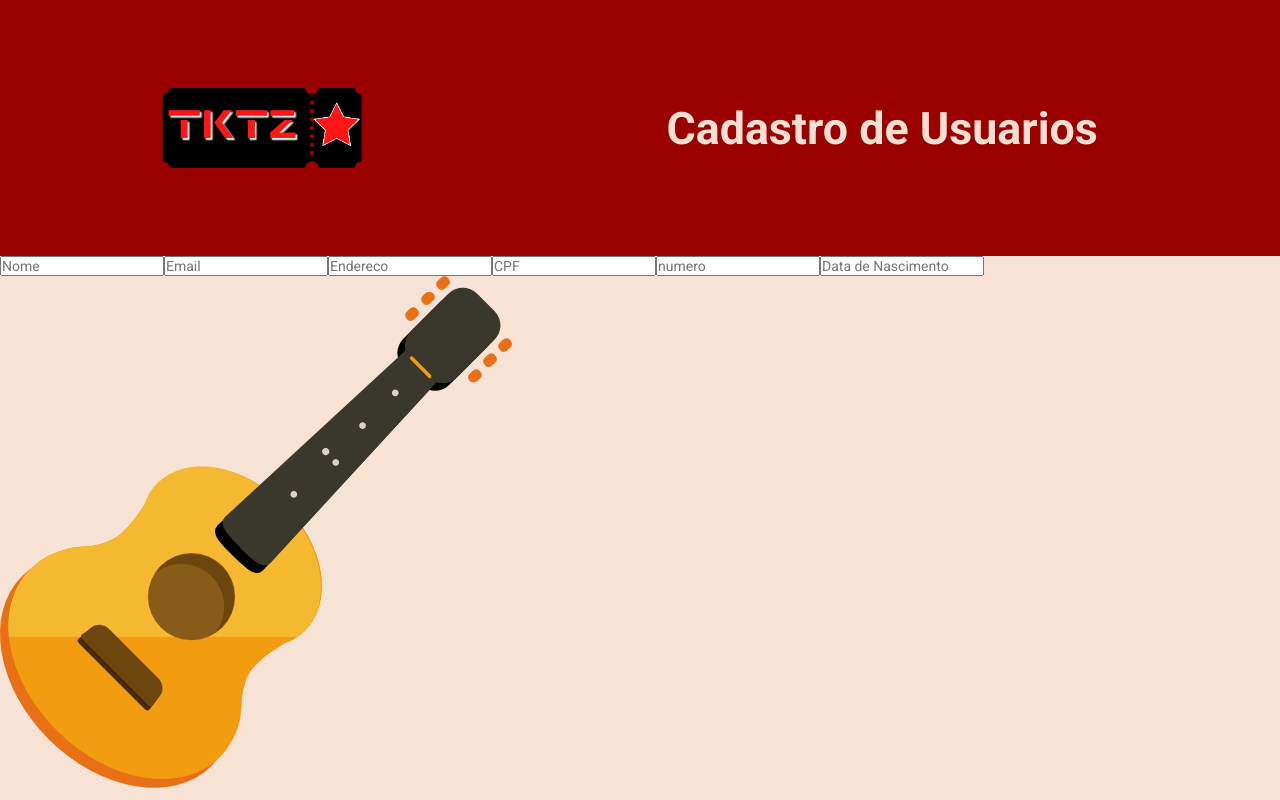
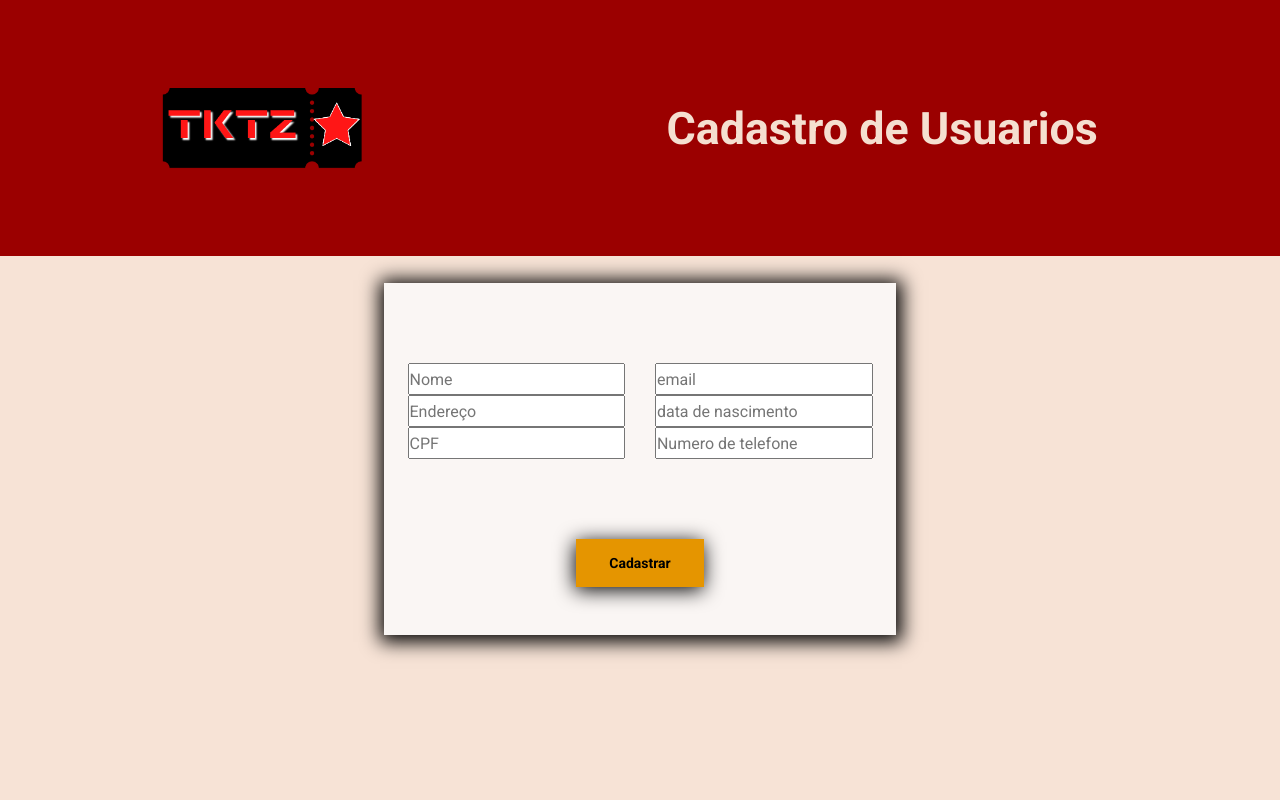
Before and after one commit to ucb-concorrente/projeto, a React (Create React App) app in the folder frontend/: page /cadastro in a window 1280 px wide. Shown: the top 800 px of the page. Built offline with nearby package versions, Linux system fonts and the light colour scheme.

Commit message:
tela de cadastro de usuario

```diff
--- a/frontend/src/components/SignUpForm/Form.js
+++ b/frontend/src/components/SignUpForm/Form.js
@@ -1,127 +1,91 @@
 import { useState } from "react";
+import api from "../../services/api";
+import "./styles.scss";
 import InputMask from "react-input-mask";
-import { toast, ToastContainer } from "react-toastify";
-import "./styles.scss";
-import Spinner from "../../assets/spinner.svg";
-import Violao from "../../assets/violao.png";
 
 export function Form() {
-  const [form, setForm] = useState({
-    nome: "",
-    email: "",
-    endereco: "",
-    cpf: "",
-    numero: "",
-    data_nasc: "",
+  const [nome, setNome] = useState("");
+  const [email, setEmail] = useState("");
+  const [endereco, setEdereco] = useState("");
+  const [cpf, setCpf] = useState("");
+  const [numero, setNumero] = useState("");
+  const [dataNasci, setDataNasci] = useState("");
+
+  function handleSubmit(c) {
+    c.preventDefault();
+    const cadastre = {
+      name: nome,
+      price: email,
+      dataNasci,
+      endereco,
+      cpf,
+      numero,
+    };
+    console.log(cadastre);
+    api
+      .post("cadastre/add/", cadastre)
+      .then((response) => {
+        console.log(response);
+      })
+      .catch((error) => {
+        throw new Error(error);
       });
-
-  const [loading, setLoading] = useState(false);
-
-  function onFormChange(event) {
-    const { value, name } = event.target;
-    setForm((f) => ({
-      ...f,
-      [name]: value,
-    }));
   }
-
-  function validForm() {
-    const validEmailRegex =
-      /^[a-zA-Z0-9.!#$%&'*+/=?^_`{|}~-]+@[a-zA-Z0-9-]+(?:\.[a-zA-Z0-9-]+)*$/;
   return (
-      form.nome &&
-      form.cpf.length === 14 &&
-      form.data_nasc.length === 10 &&
-      Boolean(form.email.match(validEmailRegex)) &&
-      form.numero.length === 16 &&
-      form.endereco
-    );
-  }
-
-  function handleCadastre() {
-    setLoading(true);
-    if (!validForm()) {
-      toast.error("Verifique os campos digitados!");
-      setLoading(false);
-    } else {
-      setTimeout(() => {
-        toast.success("Cadastro realizado com sucesso!");
-        setLoading(false);
-      }, 5000);
-    }
-  }
-
-  return (
-    <div className="container-signup">
-      <form className="form">
+    <div className="container-SingUp">
+      <form onSubmit={(cadastre) => handleSubmit(cadastre)}>
+        <div className="columns">
+          <div className="column-1">
               <input
                 placeholder="Nome"
+                type="text"
                 name="nome"
-          value={form.nome}
-          onChange={onFormChange}
+                value={nome}
+                onChange={(nome) => setNome(nome.target.value)}
+              />
+              <input
+                placeholder="Endereço"
+                type="text"
+                name="endereco"
+                value={endereco}
+                onChange={(endereco) => setEdereco(endereco.target.value)}
+              />
+               <InputMask
+                mask="999.999.999-99"
+                value={cpf}
+                onChange={(event) => setCpf(event.target.value)}
+                disabled={false}
+                maskChar=" "
+        >
+          {() => <input placeholder="CPF" type="text" />}
+        </InputMask>
+          </div>
+          <div className="colum-2">
+              <input
+                placeholder="email"
+                type="text"
+                name="email"
+                value={email}
+                onChange={(email) => setEmail(email.target.value)}
               />
 
-        <input
-          placeholder="Email"
-          name="email"
-          value={form.email}
-          onChange={onFormChange}
-        />
+              <InputMask mask="99-99-9999" defaultValue="30-06-2022"
+              placeholder="data de nascimento"
+              type="text"
+              name="dataNasci"
+              value={dataNasci}
+              onChange={(dataNasci) => setDataNasci(dataNasci.target.value)} />
 
-        <input
-          placeholder="Endereco"
-          name="endereco"
-          value={form.endereco}
-          onChange={onFormChange}
-        />
-
-        <InputMask
-          mask={"999.999.999-99"}
-          value={form.cpf}
-          onChange={onFormChange}
-        >
-          {() => <input placeholder="CPF" name="cpf" />}
-        </InputMask>
-
-        <InputMask
-          mask={"(99) 9 9999-9999"}
-          value={form.numero}
-          onChange={onFormChange}
-        >
-          {() => <input placeholder="numero" name="numero" />}
-        </InputMask>
-
-        <InputMask
-          mask={"99/99/9999"}
-          value={form.data_nasc}
-          onChange={onFormChange}
-        >
-          {() => <input placeholder="Data de Nascimento" name="data_nasc" />}
-        </InputMask>
-        <img alt="violao" id="violao" src={Violao} />
+              <InputMask mask="+55\ 99 99999-9999" maskChar={null}
+              placeholder="Numero de telefone"
+              type="text"
+              name="numero"
+              value={numero}
+              onChange={(numero) => setNumero(numero.target.value)} />
+          </div>
+        </div>
       </form>
-      <div style={{ margin: "80px 0 59px 120px" }}>
-        <button
-          onClick={handleCadastre}
-          disabled={loading}
-          style={{ cursor: loading ? "default" : "pointer" }}
-          className="cadastre-btn"
-        >
-          {loading ? <img alt="Loading spinner" src={Spinner} /> : "Cadastrar"}
-        </button>
-        <ToastContainer
-          position="top-center"
-          autoClose={5000}
-          hideProgressBar={false}
-          newestOnTop={false}
-          closeOnClick
-          rtl={false}
-          pauseOnFocusLoss
-          pauseOnHover
-        />
-      </div>
-
-      <footer className="footer"></footer>
+        <button type="submit"><b>Cadastrar</b></button>
     </div>
   );
 }
--- a/frontend/src/components/SignUpForm/styles.scss
+++ b/frontend/src/components/SignUpForm/styles.scss
@@ -0,0 +1,54 @@
+div.container-SingUp{
+    border: none;
+    box-shadow: 1px 2px 18px 5px;
+    margin: 1.7rem auto;
+    height: 22rem;
+    width: 32rem;
+    display: flex;
+    align-items: center;
+    justify-content: center;
+    background-color:#faf6f4;
+    flex-direction: column;
+
+    input{
+        height: 2rem;
+        width: 29rem;
+        font-size: 1rem;
+        color : rgb(34, 33, 33);
+    }
+
+
+
+    .columns{
+        display: flex;
+        justify-content: space-between;
+        width: 465px;
+        margin-top: 2rem;
+        margin-bottom: 3rem;
+        input{
+            width: 13.6rem;
+            display: flex;
+        }
+        .column-1{
+            display: flex;
+            flex-direction: column;
+
+
+        }
+
+        .colum-2{
+            display: flex;
+            flex-direction: column;
+        }
+    }
+}
+
+button {
+    height: 3rem;
+    width: 8rem;
+    background-color: #e59500;
+    border: none;
+    box-shadow: -1px 3px 20px 0px;
+    margin-top: 2rem;
+    font-family: Roboto, sans-serif;
+}
```
Lines whose indentation alone changed are shown as unchanged.
